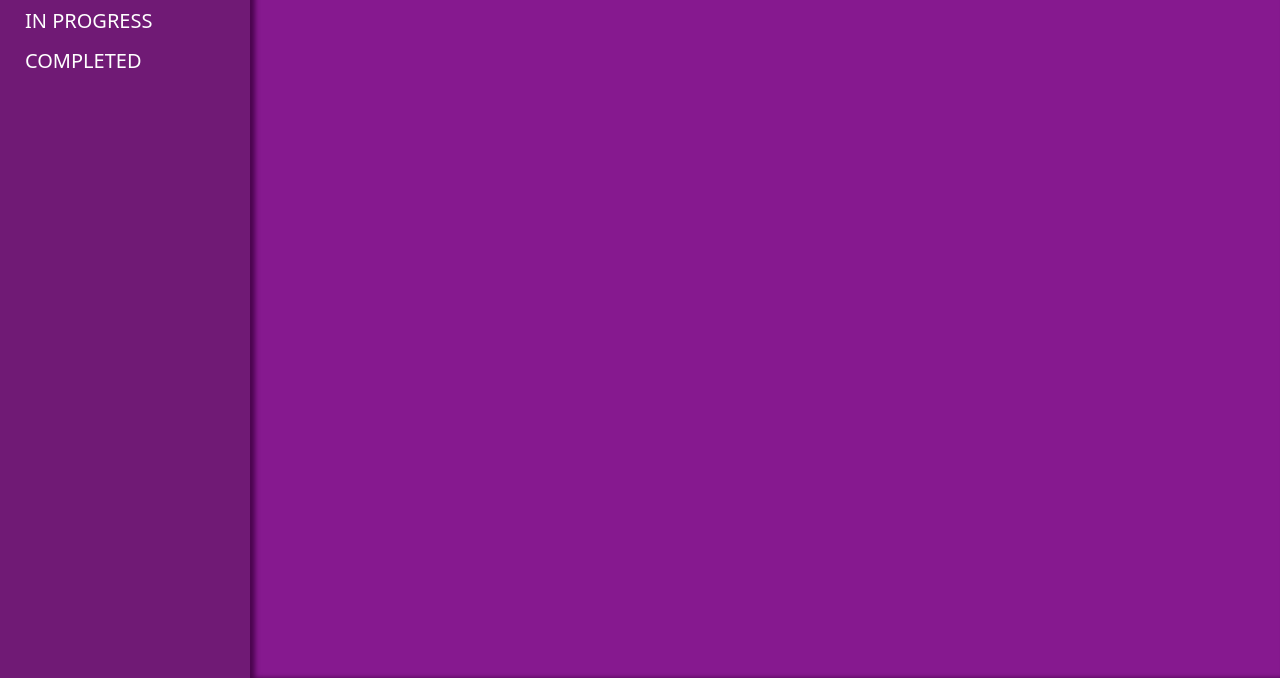
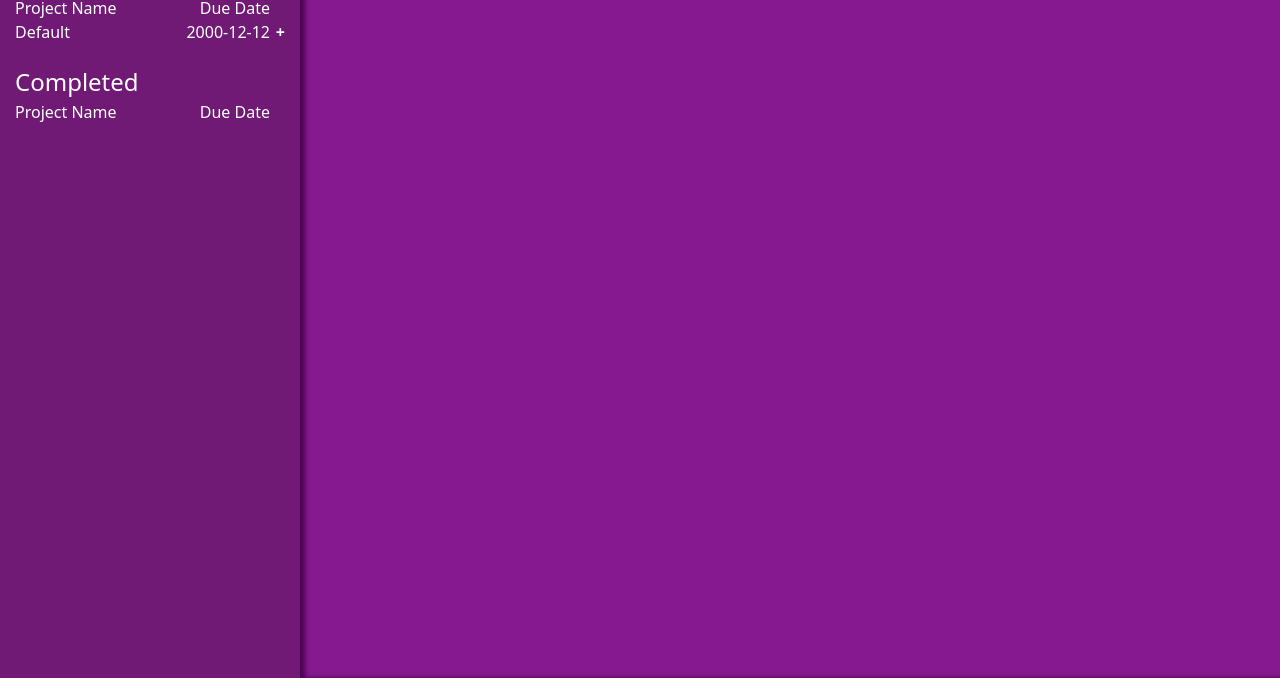
Before and after one commit to ShrikeSwallow/todo-app, a website built with webpack: page src/template.html in a window 1280 px wide. Shown: the part 122-800 px from the top of the page. Built offline with nearby package versions, Linux system fonts and the light colour scheme.

Commit message:
Implement sidebar initialization

```diff
--- a/src/domManager.js
+++ b/src/domManager.js
@@ -1,3 +1,43 @@
 import { ProjectManager } from "./objectManagers";
 
-export class DOMManager {}
+export class DOMManager {
+  constructor() {
+    if (DOMManager.instance) {
+      return DOMManager.instance;
+    }
+    DOMManager.instance = this;
+  }
+  initialize() {
+    const PM = new ProjectManager();
+    const projects = document.querySelector(".projects");
+    const completedProjects = document.querySelector(".completed-projects");
+    this.drawSidebarUL(PM.getProjects(), projects);
+    this.drawSidebarUL(PM.getCompletedProjects(), completedProjects);
+  }
+  drawSidebarUL(dataSource, targetElement) {
+    const list = document.querySelector(".sidebar ul");
+    dataSource.forEach((item) => {
+      const listItem = document.createElement("li");
+      const spanName = document.createElement("span");
+      spanName.classList.add("project-name");
+      spanName.textContent = `${item.name}`;
+      const spanDate = document.createElement("span");
+      spanDate.classList.add("due-date");
+      spanDate.textContent = `${item.dueDate}`;
+      const spanExpand = document.createElement("span");
+      spanExpand.classList.add("expand");
+      const spanExpanded = document.createElement("span");
+      spanExpanded.classList.add("expanded");
+      spanExpanded.textContent = `-`;
+      const spanCollapsed = document.createElement("span");
+      spanCollapsed.classList.add("collapsed");
+      spanCollapsed.textContent = `+`;
+      spanExpand.appendChild(spanCollapsed);
+      spanExpand.appendChild(spanExpanded);
+      listItem.appendChild(spanName);
+      listItem.appendChild(spanDate);
+      listItem.appendChild(spanExpand);
+      list.appendChild(listItem);
+    });
+  }
+}
--- a/src/index.js
+++ b/src/index.js
@@ -2,23 +2,9 @@ import "./styles.css";
 import { format, compareAsc } from "date-fns";
 import { ProjectManager } from "./objectManagers.js";
 import { Project, ToDo } from "./classes";
+import { DOMManager } from "./domManager.js";
 
 console.log("Loading succesful");
 
-const PM = new ProjectManager();
-PM.addProject(new Project("testname", "testdate"));
-const testTodo = new ToDo(
-  "TodoTest",
-  "tomorrow",
-  "test Description",
-  "Low",
-  ""
-);
-PM.addToDo(testTodo);
-console.log("After moving todo");
-PM.showAllProjects();
-PM.moveToDo(testTodo, PM.projects[0], PM.projects[1]);
-console.log("After moving todo");
-PM.showAllProjects();
-/*PM.removeToDo(testTodo, PM.projects[1]);
-PM.showAllProjects();*/
+const dom = new DOMManager();
+dom.initialize();
--- a/src/objectManagers.js
+++ b/src/objectManagers.js
@@ -6,7 +6,7 @@ export class ProjectManager {
       return ProjectManager.instance;
     }
     ProjectManager.instance = this;
-    this.projects = [new Project("Default", "")];
+    this.projects = [new Project("Default", "2000-12-12")];
     this.default = this.projects[0];
     this.completedProjects = [];
   }
@@ -27,6 +27,12 @@ export class ProjectManager {
   }
   deleteProject(project) {
     this.projects.splice(this.projects.indexOf(project), 1);
+  }
+  getProjects() {
+    return this.projects;
+  }
+  getCompletedProjects() {
+    return this.completedProjects;
   }
   showAllProjects() {
     this.projects.forEach((project) => {
--- a/src/styles.css
+++ b/src/styles.css
@@ -1,10 +1,9 @@
 @import "../node_modules/modern-normalize/modern-normalize.css";
 
-main {
-  height: 100vh;
-  display: grid;
-  grid-template-columns: 250px 1fr;
+body {
+  line-height: 1.5;
 }
+
 h1,
 h2,
 h3,
@@ -15,16 +14,47 @@ h6 {
 }
 h1 {
   font-size: 2.25rem;
+  font-weight: 700;
+  margin-top: 0.5rem;
+  margin-bottom: 0;
 }
 h2 {
-  font-size: 1.25rem;
-  text-transform: uppercase;
+  font-size: 1.5rem;
   font-weight: 500;
+  margin-bottom: 0;
+}
+main {
+  height: 100vh;
+  display: grid;
+  grid-template-columns: 300px 1fr;
 }
 .sidebar {
   background-color: #701a75;
-  padding: 0 10%;
+  padding: 0 5%;
 }
+.sidebar ul {
+  margin: 0;
+  padding: 0;
+  list-style: none;
+  color: white;
+}
+.sidebar li {
+  display: grid;
+  grid-template-columns: 1fr 100px 15px;
+}
+.sidebar .due-date,
+.sidebar .expand {
+  justify-self: end;
+}
+
+.sidebar .expand {
+  font-weight: 700;
+}
+
+.sidebar .expanded {
+  display: none;
+}
+
 .content {
   background-color: #86198f;
   box-shadow: inset 5px 0px 5px 0px #4a044e;
--- a/src/template.html
+++ b/src/template.html
@@ -9,8 +9,26 @@
     <main>
       <div class="sidebar">
         <h1>My projects</h1>
-        <div class="in-progress"><h2>In progress</h2></div>
-        <div class="completed"><h2>Completed</h2></div>
+        <div class="projects">
+          <h2>In progress</h2>
+          <ul>
+            <li>
+              <span class="project-name">Project Name</span>
+              <span class="due-date">Due Date</span>
+              <span class="expand"></span>
+            </li>
+          </ul>
+        </div>
+        <div class="completed-projects">
+          <h2>Completed</h2>
+          <ul>
+            <li>
+              <span class="project-name">Project Name</span>
+              <span class="due-date">Due Date</span>
+              <span class="expand"></span>
+            </li>
+          </ul>
+        </div>
       </div>
       <div class="content"></div>
     </main>
```
Also changed, not shown: src/displayManager.js (deleted).
